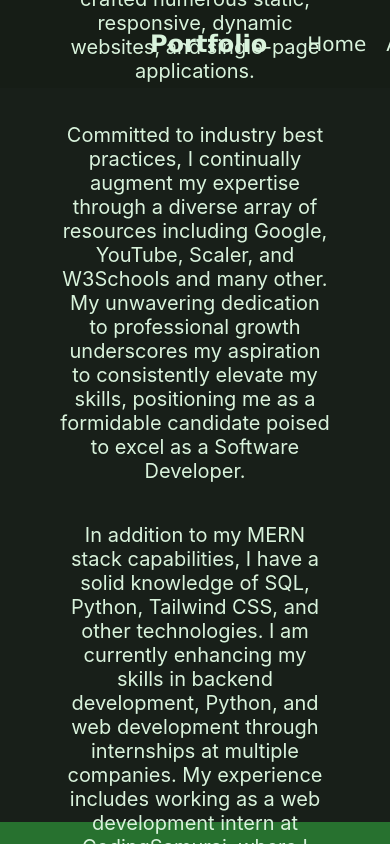
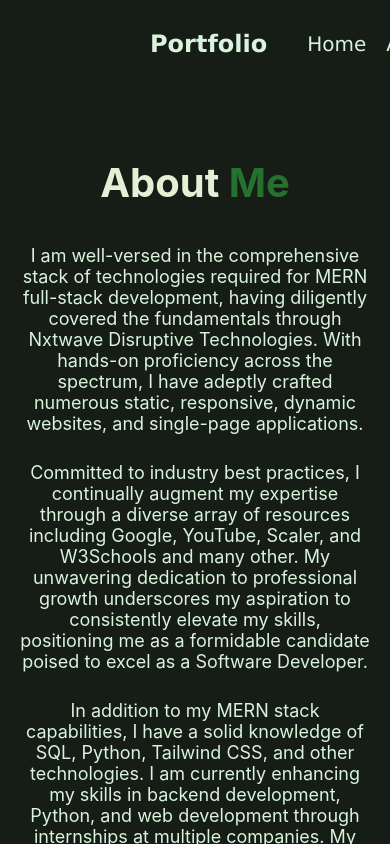
Before and after one commit to hruthvikababburi/my-portfolio, a React (Create React App) app: page /aboutme in a window 390 px wide. Shown: the top 844 px of the page. Built offline with nearby package versions, Linux system fonts and the light colour scheme.

Commit message:
added responsiveness to about page

```diff
--- a/src/Pages/AboutMe/AboutMe.css
+++ b/src/Pages/AboutMe/AboutMe.css
@@ -1,27 +1,46 @@
-.about-me{
+/* src/styles/AboutMe.css */
+.about-me {
     min-height: 100vh;
+    background-color: #161d16;
+    color: #d9f3dc;
 }
-.about-context{
-    flex:1;
+
+.about-context {
     display: flex;
     flex-direction: column;
     align-items: center;
     justify-content: center;
-    color: #d9f3dc;/*ebfced*/
-    padding: 90px;
-    padding-left: 60px;
-    padding-right: 60px;
-    height: 58vh;
-    padding-bottom: 155px;
-
+    padding: 90px 60px 155px 60px;
     text-align: center;
 }
-h2{
+
+h2 {
     font-size: 40px;
+    margin-top: 0px;
+    margin-bottom: 20px; /* Add margin for better spacing */
 }
-span{
+
+span {
     color: #27712f;
 }
-p{
+
+p {
     font-size: 20px;
+    margin-bottom: 15px; /* Add margin for better spacing between paragraphs */
 }
+
+/* Media Queries for Smaller Devices */
+@media (max-width: 768px) {
+    .about-context {
+        padding: 50px 20px 50px 20px; /* Adjust padding for smaller screens */
+    }
+
+    h2 {
+        font-size: 32px; /* Adjust font size for smaller screens */
+    }
+
+    p {
+        font-size: 18px; /* Adjust font size for smaller screens */
+        margin-bottom: 10px; /* Adjust margin for better spacing */
+    }
+}
```
